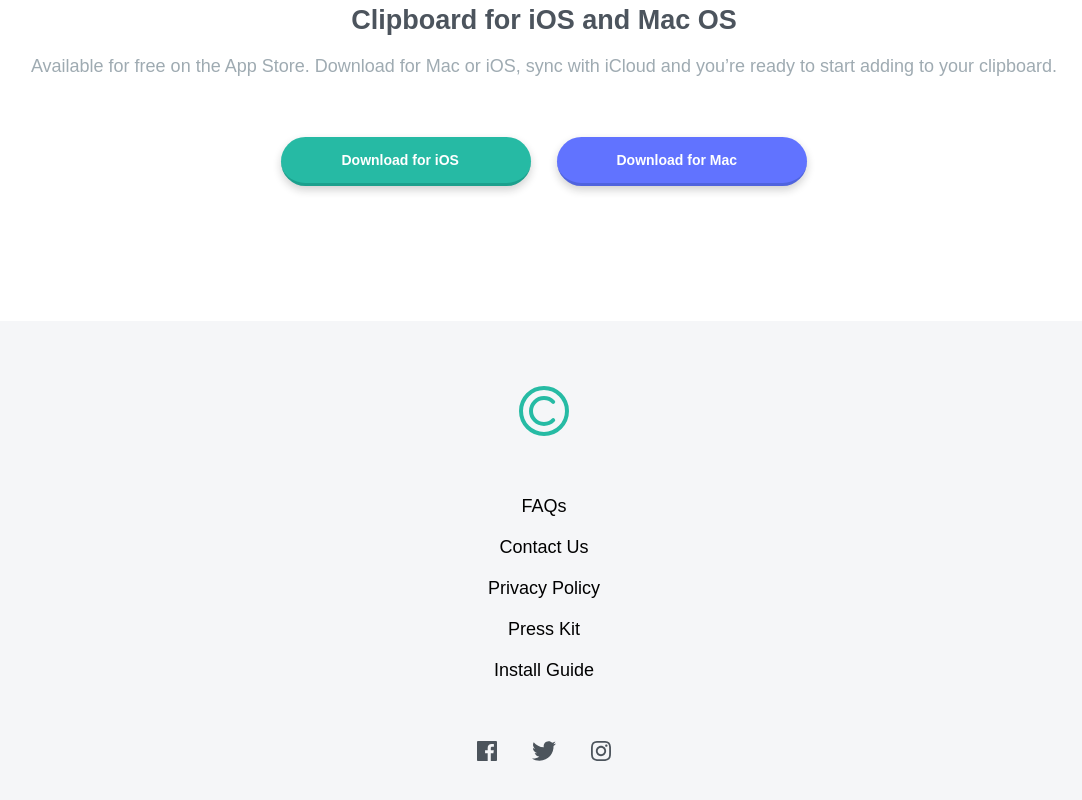
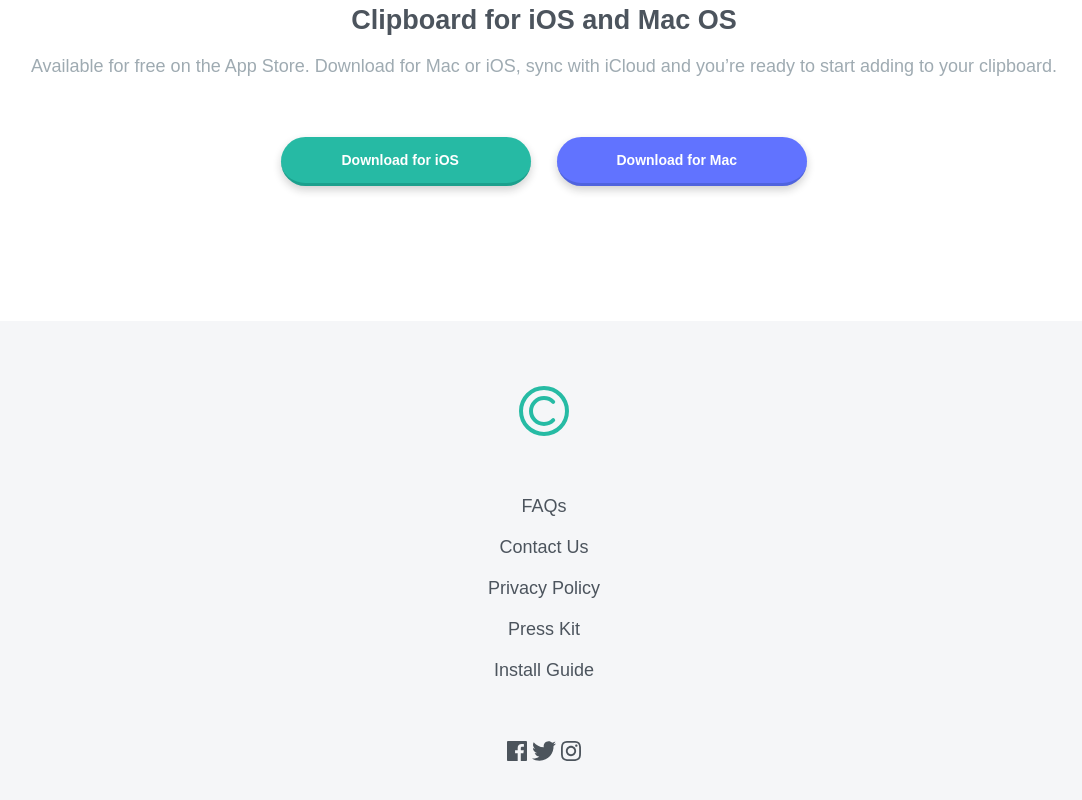
Before and after one commit to sheriallisdev/clipboard-landing-page, a website: page index.html in a window 1280 px wide. Shown: the part 5883-6683 px from the top of the page, without its empty margins (96-1178 px from the left). Drawn offline with Linux system fonts and the light colour scheme; a web font is replaced by a local one.

Commit message:
Add link styles

```diff
--- a/index.html
+++ b/index.html
@@ -6,7 +6,7 @@
 
   <link rel="icon" type="image/png" sizes="32x32" href="./images/favicon-32x32.png">
 
-  <title>Frontend Mentor | Clipboard landing page</title>
+  <title>Clipboard</title>
   <link href="https://fonts.googleapis.com/css?family=Bai+Jamjuree:400,600&display=swap" rel="stylesheet">
   <link rel="stylesheet" href="./css/styles.css">
 
@@ -159,20 +159,20 @@
       <footer>
           <img src="./images/logo.svg" alt="" class="logo">
           <ul>
-            <li>FAQs</li>
-            <li>Contact Us</li>
+            <li><a href="#">FAQs</a></li>
+            <li><a href="#">Contact Us</a></li>
           </ul>
           <ul>
-            <li>Privacy Policy</li>
-            <li>Press Kit</li>
+            <li><a href="#">Privacy Policy</a></li>
+            <li><a href="#">Press Kit</a></li>
           </ul>
           <ul>
-            <li>Install Guide</li>
+            <li><a href="#">Install Guide</a></li>
           </ul>
           <div class="social-icons">
-            <img src="./images/icon-facebook.svg" alt="">
-            <img src="./images/icon-twitter.svg" alt="">
-            <img src="./images/icon-instagram.svg" alt="">
+            <a href="#"><img src="./images/icon-facebook.svg" alt=""></a>
+            <a href="#"><img src="./images/icon-twitter.svg" alt=""></a>
+            <a href="#"><img src="./images/icon-instagram.svg" alt=""></a>
           </div>
         </footer>
       </div>
--- a/src/scss/styles.scss
+++ b/src/scss/styles.scss
@@ -197,6 +197,15 @@
 
     li {
       padding: 10px;
+
+      a {
+        text-decoration: none;
+        color: $grayish-blue-dark;
+        transition: color .2s ease-in-out;
+        &:hover{
+          color: $cyan;
+        }
+      }
     }
   }
 
@@ -305,6 +314,7 @@
     align-items: flex-start;
     padding-top: 60px;
     width: 1440px;
+    text-align: left;
 
     .logo {
       margin: 0;
```
Also changed, not shown: css/styles.css.
